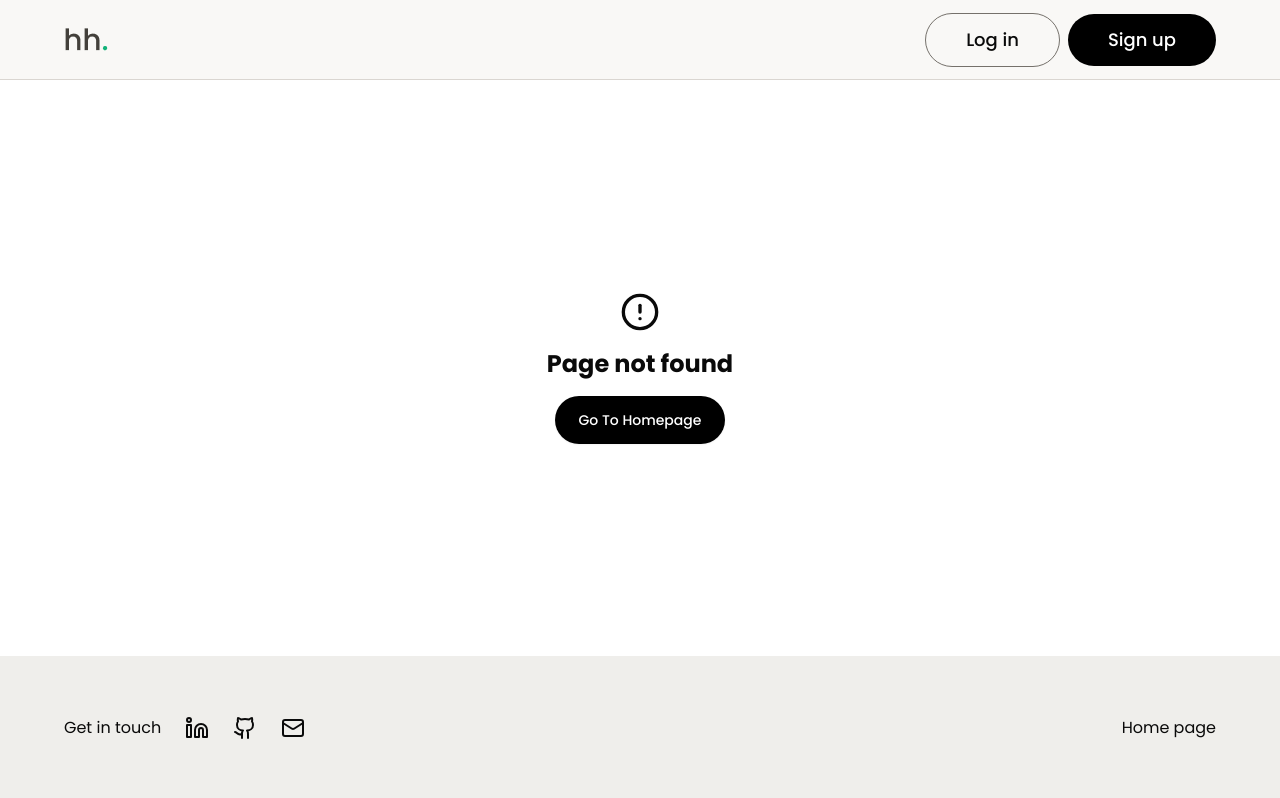
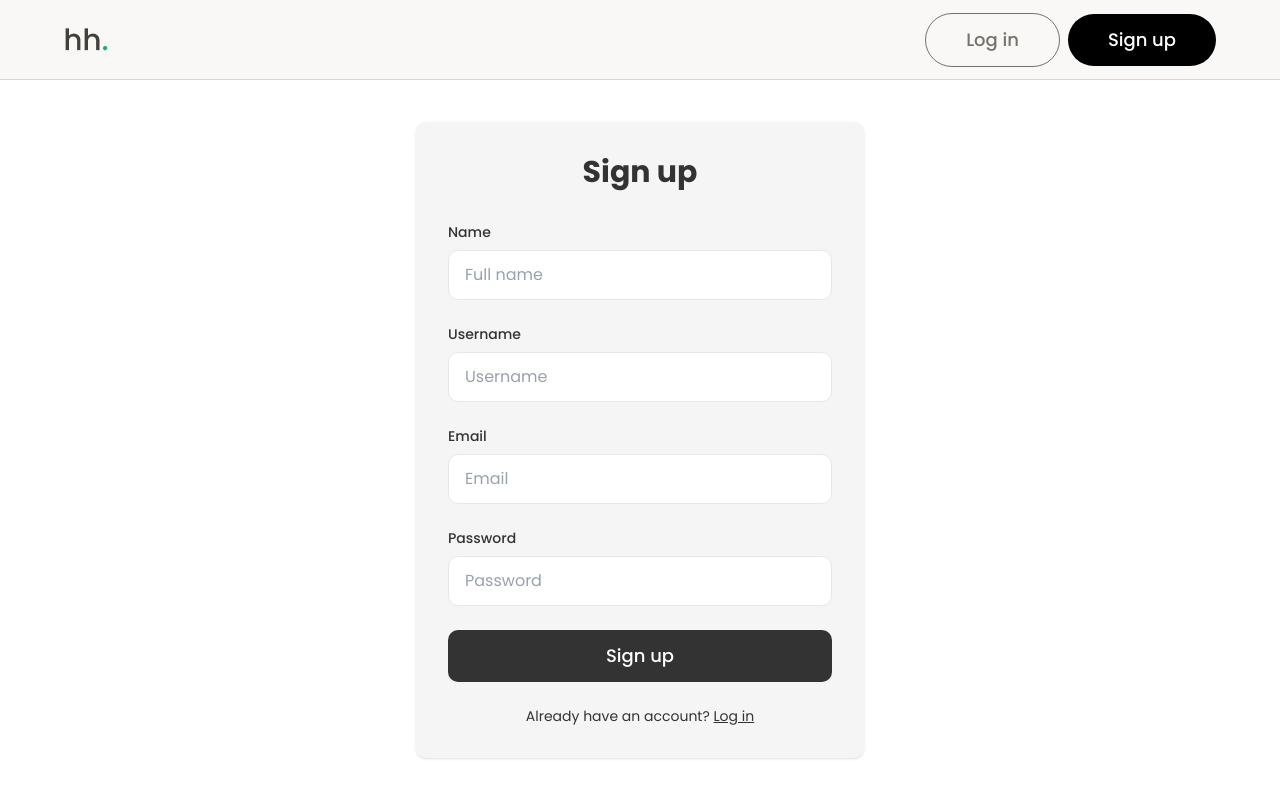
Before and after one commit to mookp12/mookp12-blog, a React (Vite) app: page /signup in a window 1280 px wide. Before the commit this address had no page. Built offline with nearby package versions, Linux system fonts and the light colour scheme.

Commit message:
feat:add Signup page and Signin page

```diff
--- a/src/App.jsx
+++ b/src/App.jsx
@@ -5,6 +5,8 @@ import {BrowserRouter, Routes, Route} from "react-router-dom";
 import Home from "./pages/Home";
 import PostPage from "./pages/PostPage";
 import NotFoundPage from "./pages/NotFoundPage";
+import LoginPage from "./pages/LoginPage";
+import SignUpPage from "./pages/SignUpPage";
 
 function App() {
   const [count, setCount] = useState(0);
@@ -14,6 +16,8 @@ function App() {
     <Routes>
       <Route path="/" element={<Home />} />
       <Route path="/post/:postId" element={<PostPage />} />
+      <Route path="/login" element={<LoginPage />} />
+      <Route path="/signup" element={<SignUpPage />} />
       <Route path="*" element={<NotFoundPage />} />
     </Routes>
 
--- a/src/components/NavBar.jsx
+++ b/src/components/NavBar.jsx
@@ -1,5 +1,6 @@
 import logo from "/logo.png";
 import { Menu } from "lucide-react";
+import { Link } from "react-router-dom";
 import {
   DropdownMenu,
   DropdownMenuContent,
@@ -14,18 +15,24 @@ export function NavBar() {
     <header className="h-[48px] md:h-[80px] w-full bg-[#F9F8F6]  border-b border-[#DAD6D1]">
       <nav className=" max-w-sm mx-auto h-full px-4 md:max-w-[1200px] md:px-6 flex justify-between items-center ">
         {/* Logo */}
-        <div className="h-11 w-auto">
+        <Link to="/" className="h-11 w-auto">
           <img src={logo} alt="Logo" className="h-full w-auto" />
-        </div>
+        </Link>
 
         {/* Buttons */}
         <div className="hidden md:flex md:justify-between md:items-center md:gap-2">
-          <button className="px-10 py-3 rounded-full border-1 border-[#75716B] text-brown-600 font-medium text-lg">
+          <Link
+            to="/login"
+            className="px-10 py-3 rounded-full border-1 border-[#75716B] text-[#75716B] font-medium text-lg hover:bg-gray-50 transition-colors"
+          >
             Log in
-          </button>
-          <button className="px-10 py-3 rounded-full bg-black text-white font-medium text-lg">
+          </Link>
+          <Link
+            to="/signup"
+            className="px-10 py-3 rounded-full bg-black text-white font-medium text-lg hover:bg-gray-800 transition-colors"
+          >
             Sign up
-          </button>
+          </Link>
         </div>
 
         <div className="md:hidden">
@@ -35,14 +42,20 @@ export function NavBar() {
             </DropdownMenuTrigger>
             <DropdownMenuContent>
               <DropdownMenuLabel>
-                <button className="px-10 py-3 rounded-full border-1 border-[#75716B] text-brown-600 font-medium text-lg">
+                <Link
+                  to="/login"
+                  className="block px-10 py-3 rounded-full border-1 border-[#75716B] text-[#75716B] font-medium text-lg hover:bg-gray-50 transition-colors"
+                >
                   Log in
-                </button>
+                </Link>
               </DropdownMenuLabel>
               <DropdownMenuLabel>
-                <button className="px-10 py-3 rounded-full bg-black text-white font-medium text-lg">
+                <Link
+                  to="/signup"
+                  className="block px-10 py-3 rounded-full bg-black text-white font-medium text-lg hover:bg-gray-800 transition-colors"
+                >
                   Sign up
-                </button>
+                </Link>
               </DropdownMenuLabel>
             </DropdownMenuContent>
           </DropdownMenu>
--- /dev/null
+++ b/src/pages/LoginPage.jsx
@@ -0,0 +1,63 @@
+import { NavBar } from "../components/NavBar";
+import { Link } from "react-router-dom";
+
+export default function LoginPage() {
+  return (
+    <div className="min-h-screen bg-white">
+      <NavBar />
+
+      <main className="flex items-center justify-center min-h-[calc(100vh-80px)] px-4">
+        <section className="w-full max-w-md">
+          <div className="bg-[#F5F5F5] rounded-lg p-8 shadow-sm">
+            <h1 className="text-3xl font-bold text-[#333333] mb-8 text-center">
+              Log in
+            </h1>
+
+            <form className="space-y-6">
+              <div>
+                <label htmlFor="email" className="block text-sm font-medium text-[#333333] mb-2">
+                  Email
+                </label>
+                <input
+                  type="email"
+                  id="email"
+                  placeholder="Email"
+                  className="w-full px-4 py-3 rounded-lg border border-gray-200 bg-white text-[#333333] placeholder-gray-400 focus:outline-none focus:ring-2 focus:ring-gray-300"
+                />
+              </div>
+
+              <div>
+                <label htmlFor="password" className="block text-sm font-medium text-[#333333] mb-2">
+                  Password
+                </label>
+                <input
+                  type="password"
+                  id="password"
+                  placeholder="Password"
+                  className="w-full px-4 py-3 rounded-lg border border-gray-200 bg-white text-[#333333] placeholder-gray-400 focus:outline-none focus:ring-2 focus:ring-gray-300"
+                />
+              </div>
+
+              <button
+                type="submit"
+                className="w-full bg-[#333333] text-white py-3 rounded-lg font-medium text-lg hover:bg-[#444444] transition-colors"
+              >
+                Log in
+              </button>
+            </form>
+
+            <p className="text-center text-[#333333] mt-6 text-sm">
+              Don't have any account?{" "}
+              <Link
+                to="/signup"
+                className="text-[#333333] underline hover:text-[#555555] transition-colors"
+              >
+                Sign up
+              </Link>
+            </p>
+          </div>
+        </section>
+      </main>
+    </div>
+  );
+}
--- /dev/null
+++ b/src/pages/SignUpPage.jsx
@@ -0,0 +1,87 @@
+import { NavBar } from "../components/NavBar";
+import { Link } from "react-router-dom";
+
+export default function SignUpPage() {
+  return (
+    <div className="min-h-screen bg-white">
+      <NavBar />
+
+      <main className="flex items-center justify-center min-h-[calc(100vh-80px)] px-4">
+        <section className="w-full max-w-md">
+          <div className="bg-[#F5F5F5] rounded-lg p-8 shadow-sm">
+            <h1 className="text-3xl font-bold text-[#333333] mb-8 text-center">
+              Sign up
+            </h1>
+
+            <form className="space-y-6">
+              <div>
+                <label htmlFor="name" className="block text-sm font-medium text-[#333333] mb-2">
+                  Name
+                </label>
+                <input
+                  type="text"
+                  id="name"
+                  placeholder="Full name"
+                  className="w-full px-4 py-3 rounded-lg border border-gray-200 bg-white text-[#333333] placeholder-gray-400 focus:outline-none focus:ring-2 focus:ring-gray-300"
+                />
+              </div>
+
+              <div>
+                <label htmlFor="username" className="block text-sm font-medium text-[#333333] mb-2">
+                  Username
+                </label>
+                <input
+                  type="text"
+                  id="username"
+                  placeholder="Username"
+                  className="w-full px-4 py-3 rounded-lg border border-gray-200 bg-white text-[#333333] placeholder-gray-400 focus:outline-none focus:ring-2 focus:ring-gray-300"
+                />
+              </div>
+
+              <div>
+                <label htmlFor="email" className="block text-sm font-medium text-[#333333] mb-2">
+                  Email
+                </label>
+                <input
+                  type="email"
+                  id="email"
+                  placeholder="Email"
+                  className="w-full px-4 py-3 rounded-lg border border-gray-200 bg-white text-[#333333] placeholder-gray-400 focus:outline-none focus:ring-2 focus:ring-gray-300"
+                />
+              </div>
+
+              <div>
+                <label htmlFor="password" className="block text-sm font-medium text-[#333333] mb-2">
+                  Password
+                </label>
+                <input
+                  type="password"
+                  id="password"
+                  placeholder="Password"
+                  className="w-full px-4 py-3 rounded-lg border border-gray-200 bg-white text-[#333333] placeholder-gray-400 focus:outline-none focus:ring-2 focus:ring-gray-300"
+                />
+              </div>
+
+              <button
+                type="submit"
+                className="w-full bg-[#333333] text-white py-3 rounded-lg font-medium text-lg hover:bg-[#444444] transition-colors"
+              >
+                Sign up
+              </button>
+            </form>
+
+            <p className="text-center text-[#333333] mt-6 text-sm">
+              Already have an account?{" "}
+              <Link
+                to="/login"
+                className="text-[#333333] underline hover:text-[#555555] transition-colors"
+              >
+                Log in
+              </Link>
+            </p>
+          </div>
+        </section>
+      </main>
+    </div>
+  );
+}
```
